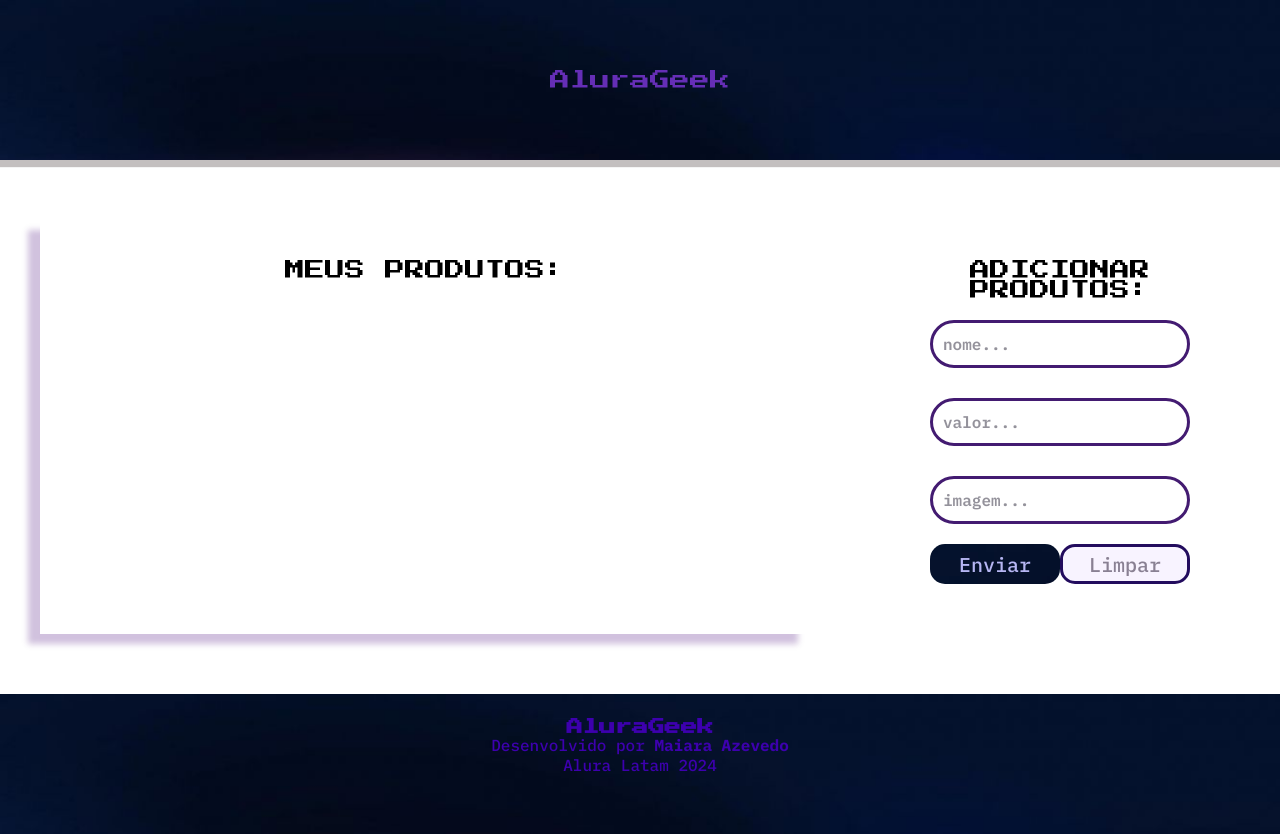
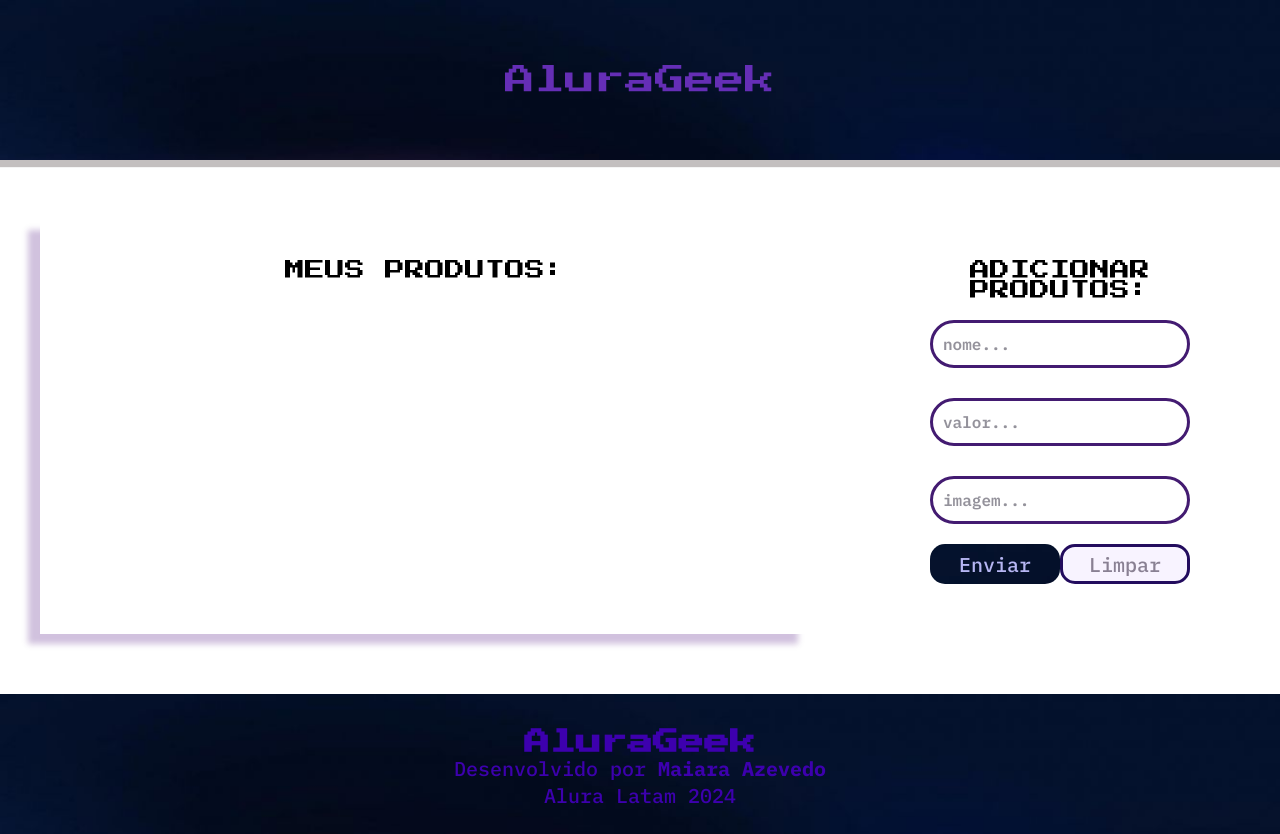
Before and after one commit to MaiaraAzevedo/AluraGeek, a website with bundled scripts: page index.html in a window 1280 px wide. Built offline with nearby package versions, Linux system fonts and the light colour scheme; no server answers.

Commit message:
updatingcss

```diff
--- a/style.css
+++ b/style.css
@@ -31,7 +31,7 @@ html, body {
 
 .cabecalho p {
     font-family: "Press Start 2P", system-ui;
-    font-size: 20px;
+    font-size: 30px;
     font-weight: 400;
     color: #652eb6;
 }
@@ -198,7 +198,7 @@ h1 {
 /*Rodapé*/
 .rodape-container {
     width: 100%;
-    padding: 25px;
+    padding: 35px;
     height: 140px;
     background-image: url("imagens/fundo-geek.jpg");
     background-repeat: no-repeat;
@@ -209,7 +209,7 @@ h1 {
 
 .rodape-container div {
     font-family: "Press Start 2P", system-ui;
-    font-size: 14px;
+    font-size: 22px;
     display: flex;
     align-items: center;
     justify-content: center;
@@ -218,7 +218,7 @@ h1 {
 .rodape-container p {
     font-family: "IBM Plex Mono", monospace;
     font-weight: 500;
-    font-size: 16px;
+    font-size: 20px;
 }
 
 .rodape-container span {
```
